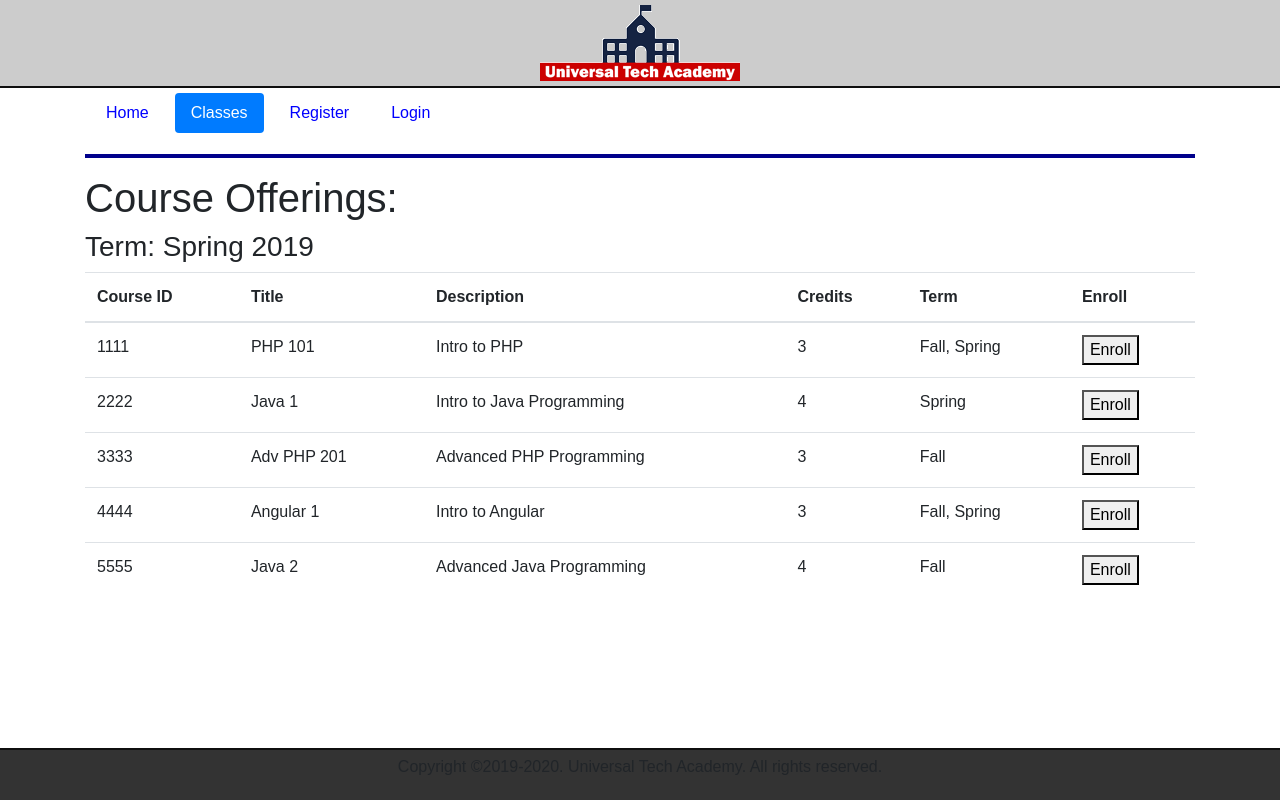
After one commit to the-underd0g/enrollment-flask, a Flask app: page /courses/ in a window 1280 px wide. The commit adds this page. Run offline with Flask 2, Linux system fonts and the light colour scheme; some libraries are stand-ins or nearby versions.

Commit message:
adding templates

```diff
--- a/application/routes.py
+++ b/application/routes.py
@@ -1,7 +1,48 @@
 from application import app
-from flask import render_template
+from flask import render_template, request, Response, json
+
+coursesData = [
+    {"courseID": "1111", "title": "PHP 101", "description": "Intro to PHP", "credits": 3, "term": "Fall, Spring"},
+    {"courseID": "2222", "title": "Java 1", "description": "Intro to Java Programming", "credits": 4,
+     "term": "Spring"},
+    {"courseID": "3333", "title": "Adv PHP 201", "description": "Advanced PHP Programming", "credits": 3,
+     "term": "Fall"}, {"courseID": "4444", "title": "Angular 1", "description": "Intro to Angular", "credits": 3,
+                       "term": "Fall, Spring"},
+    {"courseID": "5555", "title": "Java 2", "description": "Advanced Java Programming", "credits": 4,
+     "term": "Fall"}]
 
 @app.route("/")
 @app.route("/index")
 def index():
-    return render_template("index.html")
+    return render_template("index.html", index=True)
+
+@app.route("/login")
+def login():
+    return render_template("login.html", login=True)
+
+@app.route("/courses/")
+@app.route("/courses/<term>")
+def courses(term="Spring 2019"):
+
+    return render_template("courses.html", coursesData=coursesData, courses=True, term=term)
+
+@app.route("/register")
+def register():
+    return render_template("register.html", register=True)
+
+@app.route("/enrollment", methods=["GET","POST"])
+def enrollment():
+    id = request.form.get('courseID')
+    title = request.form.get('title')
+    term  = request.form.get('term')
+    return render_template("enrollment.html", enrollment=True, data={ "id": id, "title": title, "term": term})
+
+@app.route("/api/")
+@app.route("/api/<idx>")
+def api(idx=None):
+    if (idx == None):
+        jdata = coursesData
+    else:
+        jdata = coursesData[int(idx)]
+
+    return Response(json.dumps(jdata), mimetype="application/json")
--- /dev/null
+++ b/application/templates/courses.html
@@ -0,0 +1,44 @@
+{% extends "layout.html" %}
+
+{% block content %}
+    <h1> Course Offerings: </h1>
+    <!-- Display the Term and Year Here -->
+
+    <h3>Term: {{ term }}</h3>
+
+    <div>
+        <table class="table table-hover">
+            <thead>
+                <tr>
+                    <th scope="col">Course ID</th>
+                    <th scope="col">Title</th>
+                    <th scope="col">Description</th>
+                    <th scope="col">Credits</th>
+                    <th scope="col">Term</th>
+                    <th scope="col">Enroll</th>
+                </tr>
+            </thead>
+
+            <tbody>
+            <!-- Construct -->
+            {% for data in coursesData %}
+                <tr>
+                    <td scope="row">{{data.courseID}}</td>
+                    <td>{{data.title}}</td>
+                    <td>{{data.description}}</td>
+                    <td>{{data.credits}}</td>
+                    <td>{{data.term}}</td>
+                    <td>
+                        <form action="{{url_for('enrollment') }}" method="POST">
+                                <input type="hidden" name="courseID" value="{{data['courseID']}}">
+                                <input type="hidden" name="title" value="{{data['title']}}">
+                                <input type="hidden" name="term" value="{{data['term']}}">
+                            <button>Enroll</button>
+                        </form>
+                    </td>
+                </tr>
+            {% endfor %}
+            </tbody>
+        </table>
+    </div>
+{% endblock %}
--- /dev/null
+++ b/application/templates/includes/nav.html
@@ -0,0 +1,11 @@
+<header>
+    <nav>
+        <ul class="nav nav-pills">
+            <li class="nav-item"><a href="{{ url_for('index') }}" class="nav-link {%if index%}active{% endif %}">Home</a></li>
+            <li class="nav-item"><a href="{{ url_for('courses') }}" class="nav-link {%if courses%}active{% endif %}">Classes</a></li>
+            <li class="nav-item"><a href="{{ url_for('register') }}" class="nav-link {%if register%}active{% endif %}">Register</a></li>
+            <li class="nav-item"><a href="{{ url_for('login') }}" class="nav-link {%if login%}active{% endif %}">Login</a></li>
+        </ul>
+    </nav>
+    <hr style="clear:both">
+</header>
--- /dev/null
+++ b/application/templates/layout.html
@@ -0,0 +1,24 @@
+<!DOCTYPE html>
+<html>
+<head>
+    <title>UTA - HOME PAGE</title>
+    <link rel="stylesheet" href="https://maxcdn.bootstrapcdn.com/bootstrap/4.0.0/css/bootstrap.min.css"
+          integrity="sha384-Gn5384xqQ1aoWXA+058RXPxPg6fy4IWvTNh0E263XmFcJlSAwiGgFAW/dAiS6JXm" crossorigin="anonymous">
+    <link rel="stylesheet" href="/static/css/main.css"/>
+</head>
+
+<body>
+    <div class="container-fluid text-center top-container">
+        <img src="/static/images/uta-logo-200.png">
+    </div>
+    <div class="container">
+            {% include "includes/nav.html" %}
+
+        {% block content %}
+
+        {% endblock %}
+    </div>
+            {% include "includes/footer.html" %}
+
+</body>
+</html>
--- a/requirements.txt
+++ b/requirements.txt
@@ -1,9 +1,13 @@
 Click==7.0
 Flask==1.1.1
+flask-mongoengine==0.9.5
 Flask-WTF==0.14.2
 itsdangerous==1.1.0
 Jinja2==2.10.3
 MarkupSafe==1.1.1
+mongoengine==0.18.2
+pymongo==3.10.0
 python-dotenv==0.10.3
+six==1.13.0
 Werkzeug==0.16.0
 WTForms==2.2.1
```
Also changed, not shown: application/templates/enrollment.html (added, +14 -0 lines), application/templates/index.html (+15 -23 lines), application/templates/login.html (added, +20 -0 lines), application/templates/register.html (added, +21 -0 lines).
